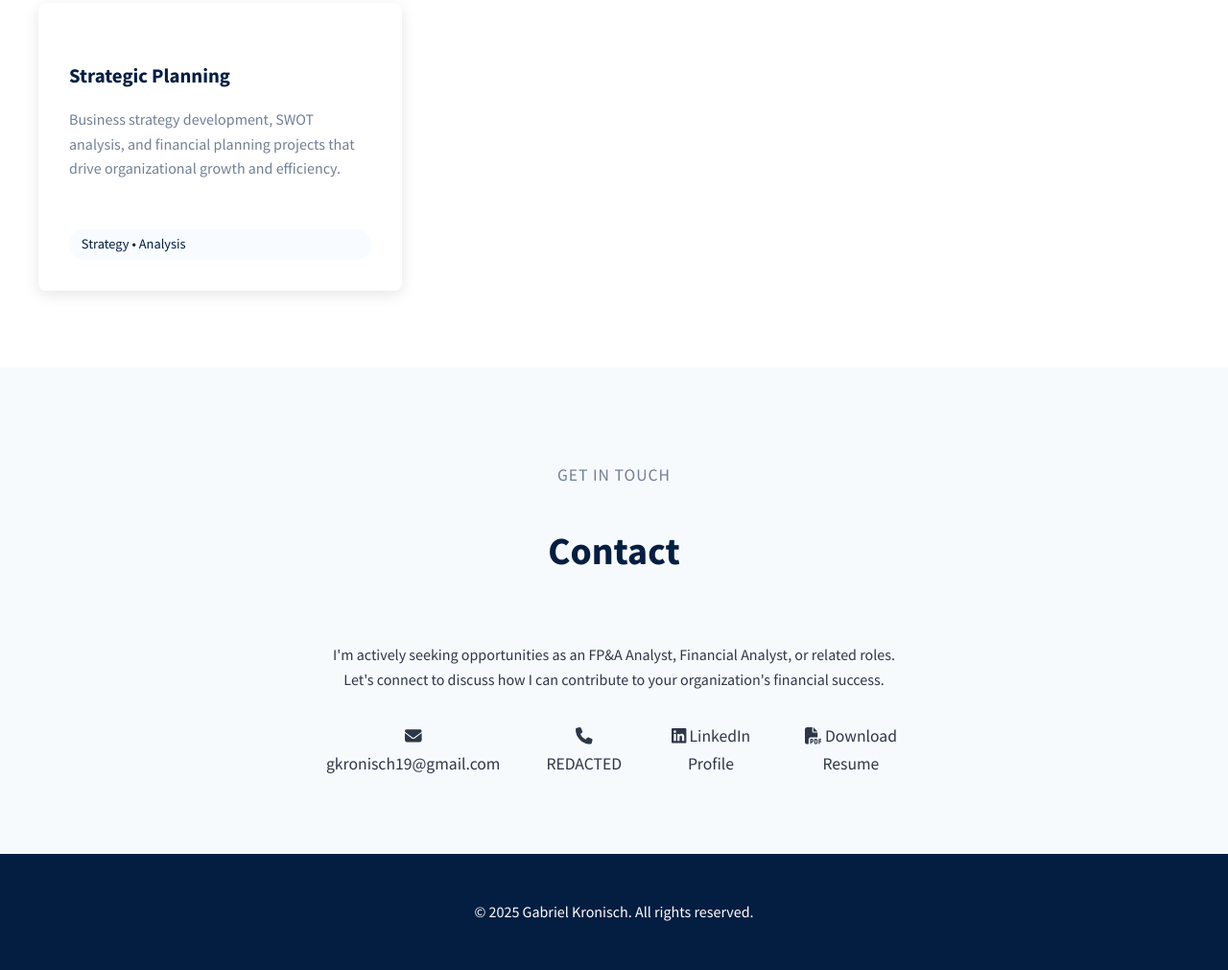
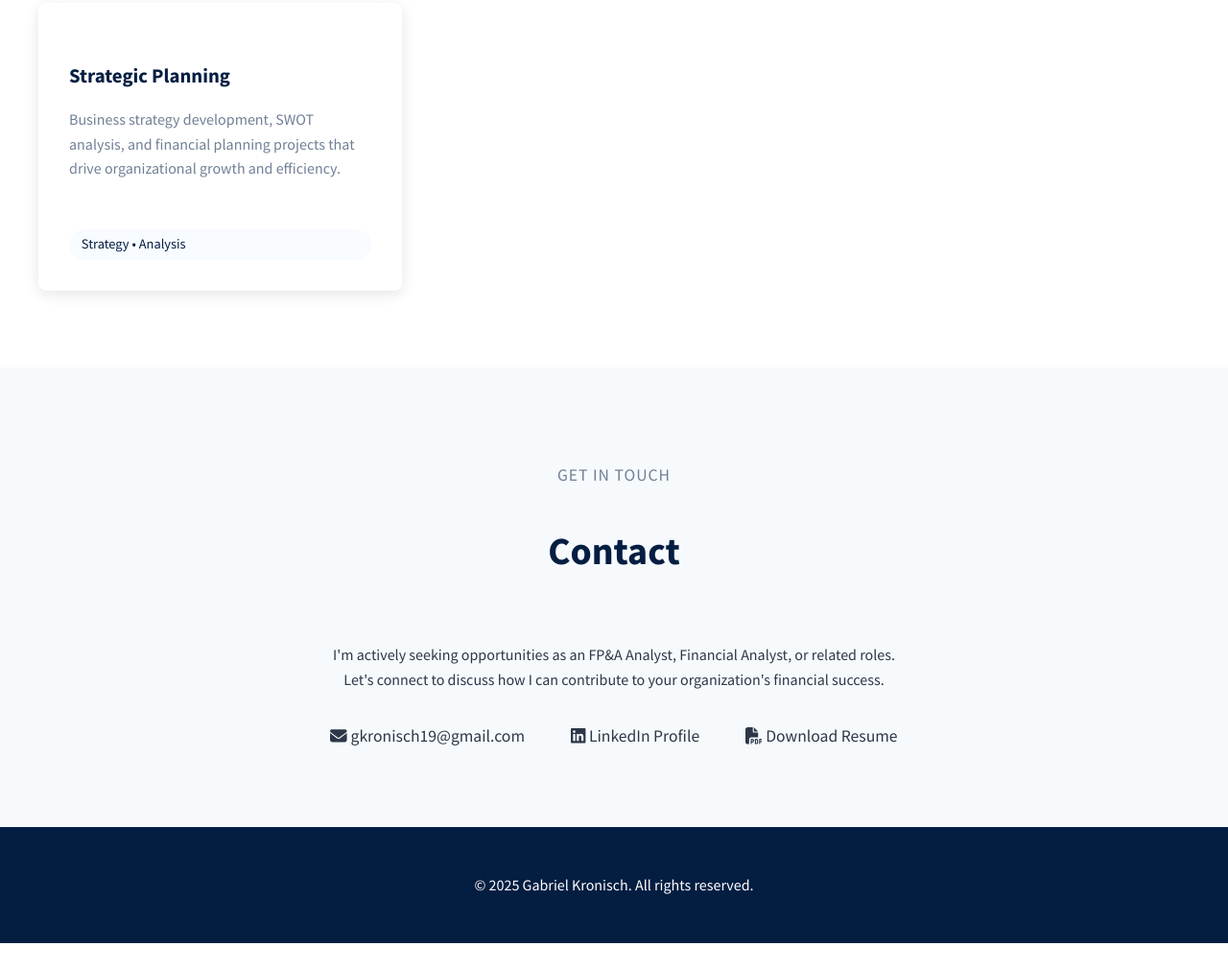
Before and after one commit to gkronisch/Gabriel-Kronisch-Portfolio, a plain HTML site: page index.html in a window 1280 px wide. Shown: the part 3806-4817 px from the top of the page at 96% size. After the commit the page ends 4789 px from the top, so only its background shows below. Drawn offline with Linux system fonts and the light colour scheme.

Commit message:
Update contact

```diff
--- a/index.html
+++ b/index.html
@@ -615,10 +615,6 @@
                         <i class="fas fa-envelope"></i>
                         gkronisch19@gmail.com
                     </a>
-                    <a href="REDACTED" class="contact-item">
-                        <i class="fas fa-phone"></i>
-                        REDACTED
-                    </a>
                     <a href="https://linkedin.com/in/gabriel-kronisch" class="contact-item" target="_blank">
                         <i class="fab fa-linkedin"></i>
                         LinkedIn Profile
```
